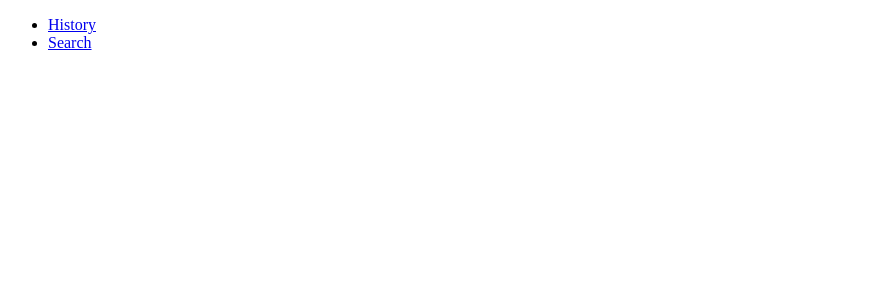
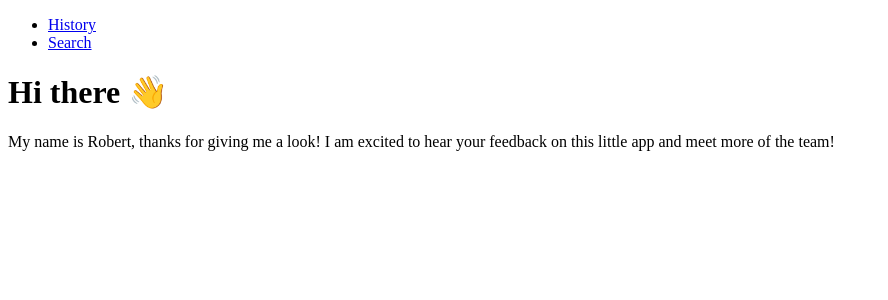
Before and after one commit to RAGessler/RTS-Takehome, a React (Create React App) app in the folder hacker-news-search/: page / in a window 1280 px wide. Before the commit this address had no page. Shown: the top 300 px of the page, without its empty margins (0-888 px from the left). Built offline with nearby package versions, Linux system fonts and the light colour scheme.

Commit message:
Feature: added home page with short intro

```diff
--- a/hacker-news-search/src/App.jsx
+++ b/hacker-news-search/src/App.jsx
@@ -6,6 +6,7 @@ import axios from "axios";
 //Pages
 import SearchPage from "./pages/SearchPage/SearchPage";
 import SearchHistory from "./pages/SearchHistory/SearchHistory";
+import HomePage from "./pages/HomePage/HomePage";
 
 // Utilities
 import React, { useEffect, useState } from 'react';
@@ -30,6 +31,10 @@ function App() {
       <Navbar />
       <Routes>
         <Route
+        path="/"
+        element={<HomePage/>}
+        />
+        <Route
         path="/search"
         element={
           <SearchPage search={searchItems} items={foundItems}/>
--- /dev/null
+++ b/hacker-news-search/src/pages/HomePage/HomePage.jsx
@@ -0,0 +1,14 @@
+import React from "react";
+
+const HomePage = ()=>{
+
+    return(
+        <div>
+            <h1>Hi there 👋</h1>
+            <p>My name is Robert, thanks for giving me a look!  I am excited to hear your feedback on this little app and meet more of the team!
+            </p>
+
+        </div>
+    )
+}
+export default HomePage
```
